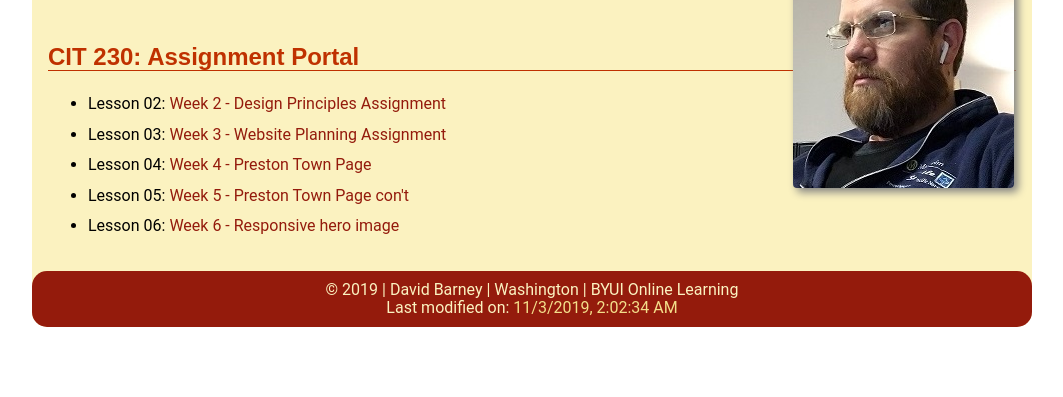
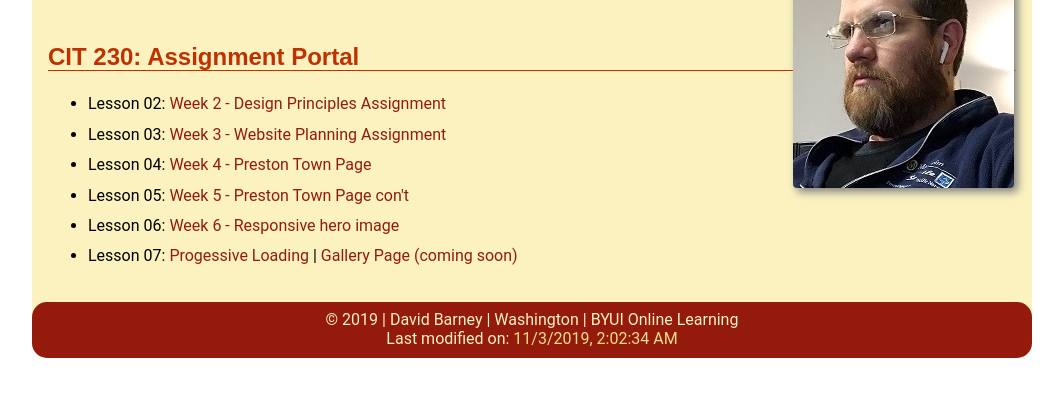
Before and after one commit to rabidjackalope/rabidjackalope.github.io, a plain HTML site: page index.html in a window 1280 px wide. Shown: the part 79-476 px from the top of the page, without its empty margins (108-1171 px from the left). Drawn offline with Linux system fonts and the light colour scheme; a script that the page names is missing.

Commit message:
added assignment links

```diff
--- a/index.html
+++ b/index.html
@@ -28,8 +28,8 @@
         <li>Lesson 04: <a href="/lesson4/preston-4.html">Week 4 - Preston Town Page</a></li>
         <li>Lesson 05: <a href="/lesson5/preston-5.html">Week 5 - Preston Town Page con't</a></li>
         <li>Lesson 06: <a href="/lesson6/preston-6.html">Week 6 - Responsive hero image</a></li>
-        <!-- <li>Lesson 07: <a href="#">Assignment Link</a></li>
-        <li>Lesson 08: <a href="#">Assignment Link</a></li>
+        <li>Lesson 07: <a href="/lesson7/lazyload.html">Progessive Loading</a> | <a href="#">Gallery Page (coming soon)</a></li>
+        <!--<li>Lesson 08: <a href="#">Assignment Link</a></li>
         <li>Lesson 09: <a href="#">Assignment Link</a></li>
         <li>Lesson 10: <a href="#">Assignment Link</a></li>
         <li>Lesson 11: <a href="#">Assignment Link</a></li>
```
